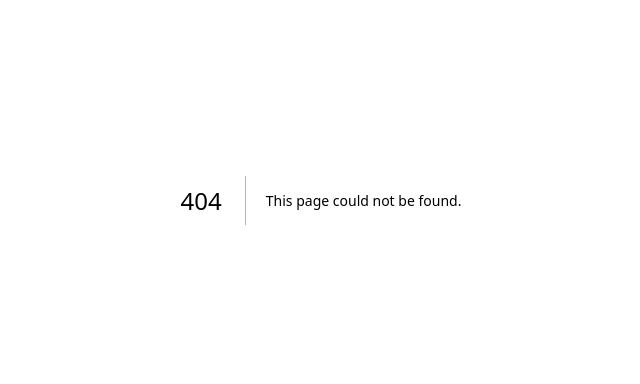
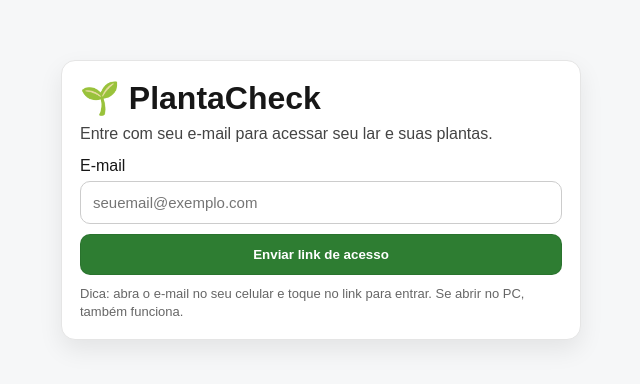
Before and after one commit to giovane-geromini/plantacheck, a Next.js app: page /login in a window 1280 px wide. Before the commit this address had no page. Shown: the part 200-584 px from the top of the page, without its empty margins (319-959 px from the left). Built offline with nearby package versions, Linux system fonts and the light colour scheme; no server answers.

Commit message:
Auth: Supabase login (OTP) + gate on home

```diff
--- a/package.json
+++ b/package.json
@@ -9,6 +9,7 @@
     "lint": "eslint"
   },
   "dependencies": {
+    "@supabase/supabase-js": "^2.95.3",
     "next": "16.1.6",
     "react": "19.2.3",
     "react-dom": "19.2.3"
--- /dev/null
+++ b/src/app/login/page.tsx
@@ -0,0 +1,136 @@
+"use client";
+
+import { useEffect, useMemo, useState } from "react";
+import { useRouter } from "next/navigation";
+import { supabase } from "@/lib/supabaseClient";
+
+export default function LoginPage() {
+  const router = useRouter();
+
+  const [email, setEmail] = useState("");
+  const [sending, setSending] = useState(false);
+  const [msg, setMsg] = useState<string | null>(null);
+  const [err, setErr] = useState<string | null>(null);
+
+  const redirectTo = useMemo(() => {
+    if (typeof window === "undefined") return undefined;
+    // Volta para a HOME após clicar no link do email
+    return `${window.location.origin}/`;
+  }, []);
+
+  useEffect(() => {
+    // Se já estiver logado, manda direto pra home
+    supabase.auth.getSession().then(({ data }) => {
+      if (data.session) router.replace("/");
+    });
+
+    const { data: sub } = supabase.auth.onAuthStateChange((_event, session) => {
+      if (session) router.replace("/");
+    });
+
+    return () => {
+      sub.subscription.unsubscribe();
+    };
+  }, [router]);
+
+  async function sendMagicLink(e: React.FormEvent) {
+    e.preventDefault();
+    setErr(null);
+    setMsg(null);
+
+    const clean = email.trim().toLowerCase();
+    if (!clean || !clean.includes("@")) {
+      setErr("Informe um e-mail válido.");
+      return;
+    }
+
+    setSending(true);
+    try {
+      const { error } = await supabase.auth.signInWithOtp({
+        email: clean,
+        options: {
+          emailRedirectTo: redirectTo,
+        },
+      });
+
+      if (error) throw error;
+
+      setMsg("Te enviei um link de acesso no e-mail. Abra e volte para o app.");
+    } catch (e: any) {
+      setErr(e?.message ?? "Não foi possível enviar o link. Tente novamente.");
+    } finally {
+      setSending(false);
+    }
+  }
+
+  return (
+    <main
+      style={{
+        minHeight: "100vh",
+        display: "grid",
+        placeItems: "center",
+        padding: 16,
+        fontFamily: "Arial, sans-serif",
+        background: "#f6f7f8",
+      }}
+    >
+      <div
+        style={{
+          width: "min(520px, 100%)",
+          background: "white",
+          border: "1px solid #e5e5e5",
+          borderRadius: 14,
+          padding: 18,
+          boxShadow: "0 10px 24px rgba(0,0,0,0.08)",
+        }}
+      >
+        <h1 style={{ marginTop: 0, marginBottom: 8 }}>🌱 PlantaCheck</h1>
+        <p style={{ marginTop: 0, color: "#444" }}>
+          Entre com seu e-mail para acessar seu lar e suas plantas.
+        </p>
+
+        <form onSubmit={sendMagicLink} style={{ display: "grid", gap: 10, marginTop: 14 }}>
+          <label style={{ display: "grid", gap: 6 }}>
+            <span>E-mail</span>
+            <input
+              value={email}
+              onChange={(e) => setEmail(e.target.value)}
+              placeholder="seuemail@exemplo.com"
+              inputMode="email"
+              autoComplete="email"
+              style={{
+                padding: 12,
+                borderRadius: 10,
+                border: "1px solid #ccc",
+                fontSize: 15,
+              }}
+            />
+          </label>
+
+          {err && <div style={{ color: "crimson", fontSize: 14 }}>{err}</div>}
+          {msg && <div style={{ color: "#1b5e20", fontSize: 14 }}>{msg}</div>}
+
+          <button
+            type="submit"
+            disabled={sending}
+            style={{
+              padding: "12px 14px",
+              borderRadius: 10,
+              border: "1px solid rgba(0,0,0,0.08)",
+              background: "#2E7D32",
+              color: "white",
+              fontWeight: 700,
+              cursor: sending ? "not-allowed" : "pointer",
+            }}
+          >
+            {sending ? "Enviando..." : "Enviar link de acesso"}
+          </button>
+
+          <div style={{ color: "#666", fontSize: 13, lineHeight: 1.35 }}>
+            Dica: abra o e-mail no seu celular e toque no link para entrar. Se abrir no PC, também funciona.
+          </div>
+        </form>
+      </div>
+    </main>
+  );
+}
--- /dev/null
+++ b/src/lib/supabaseClient.ts
@@ -0,0 +1,18 @@
+import { createClient } from "@supabase/supabase-js";
+
+const supabaseUrl = process.env.NEXT_PUBLIC_SUPABASE_URL;
+const supabaseAnonKey = process.env.NEXT_PUBLIC_SUPABASE_ANON_KEY;
+
+if (!supabaseUrl || !supabaseAnonKey) {
+  throw new Error(
+    "Missing Supabase env vars. Set NEXT_PUBLIC_SUPABASE_URL and NEXT_PUBLIC_SUPABASE_ANON_KEY in .env.local and in Vercel."
+  );
+}
+
+export const supabase = createClient(supabaseUrl, supabaseAnonKey, {
+  auth: {
+    persistSession: true,
+    autoRefreshToken: true,
+    detectSessionInUrl: true,
+  },
+});
```
Also changed, not shown: src/app/page.tsx (+78 -6 lines), 1 other file (tests, documents, lock files or other folders).
